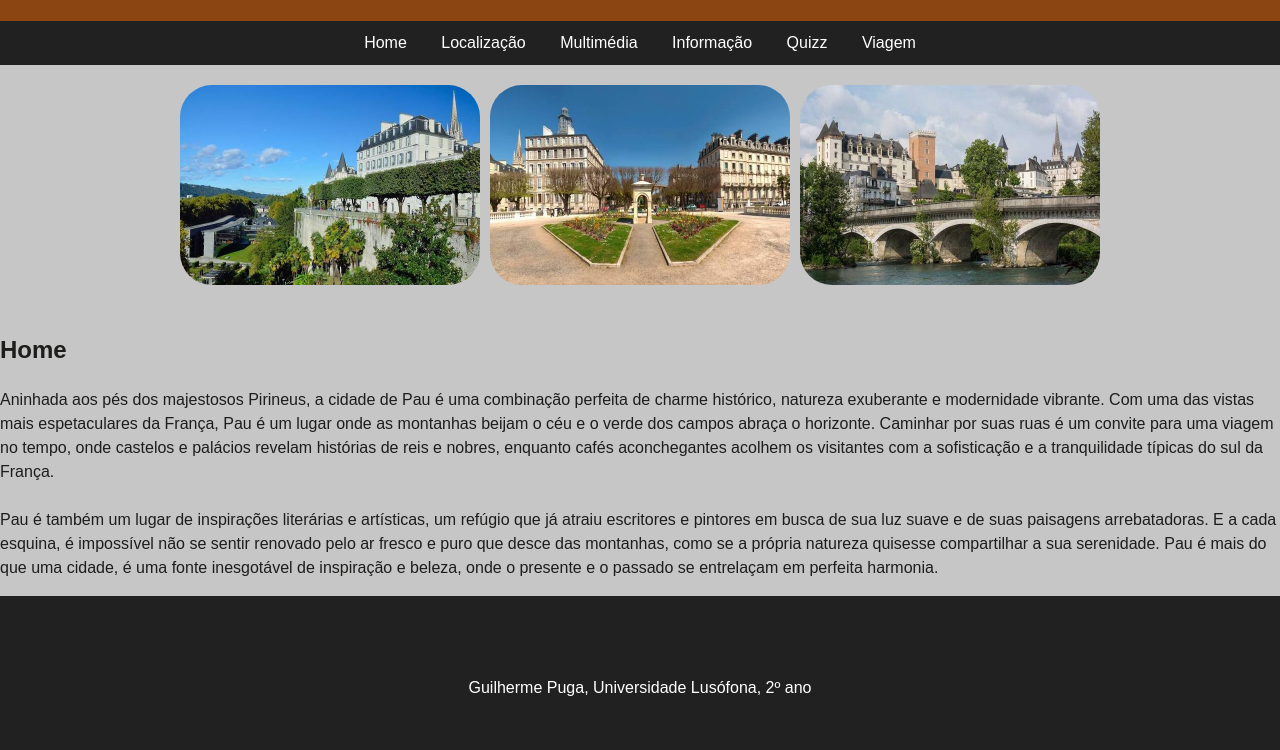
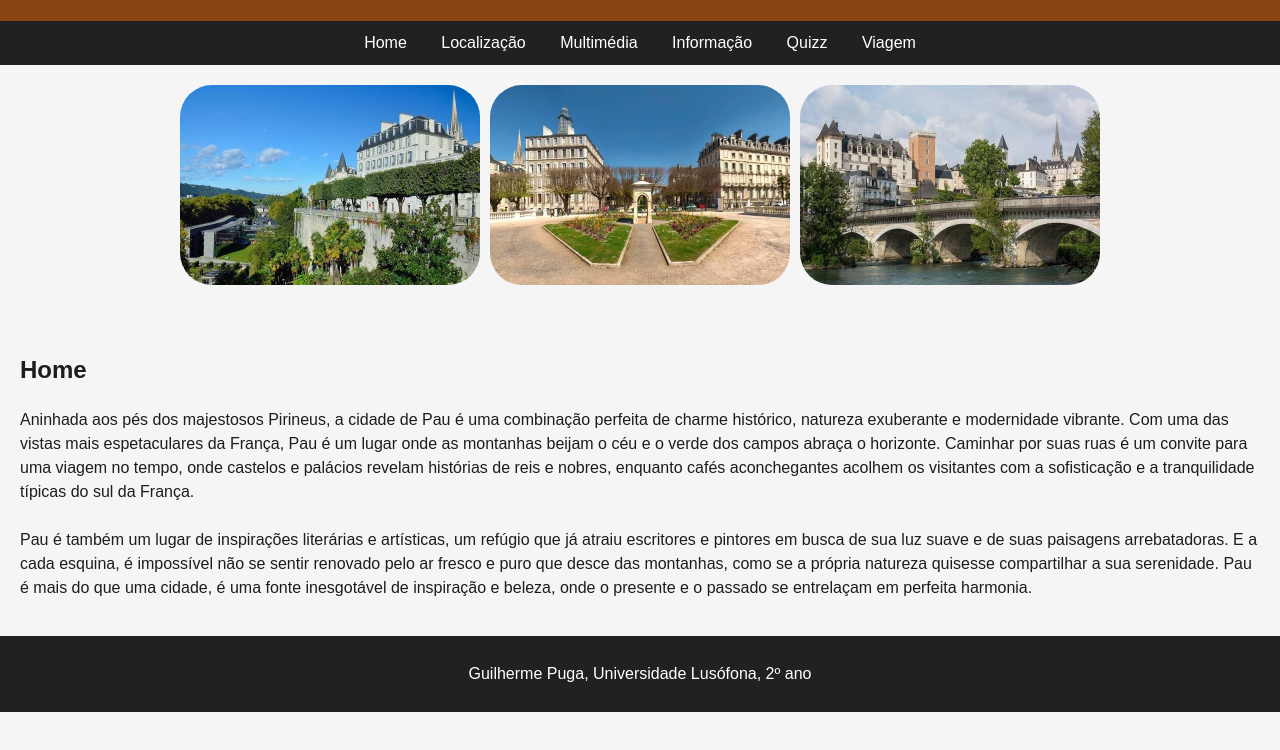
Before and after one commit to guilherme-puga-a22306246/guilherme-puga-a22306246.github.io, a plain HTML site: page lab4/index.html in a window 1280 px wide. Shown: the part 100-850 px from the top of the page. After the commit the page ends 812 px from the top, so only its background shows below. Drawn offline with nearby package versions, Linux system fonts and the light colour scheme.

Commit message:
fixed footer

```diff
--- a/lab4/styles.css
+++ b/lab4/styles.css
@@ -17,6 +17,12 @@ html {
     -webkit-font-smoothing: antialiased;
     margin: 0;
     padding: 0;
+
+}
+html, body {
+    height: 100%;
+    margin: 0;
+    padding: 0;
 }
 label {
     font-size: small;
@@ -32,12 +38,14 @@ label, input {
 }
 
 body {
+    display: flex;
+    flex-direction: column;
     background-color: var(--light-gray);
-    background-color: rgb(198, 198, 198);
     background-size: cover;
     background-position: center;
     margin: 0;
     padding: 0;
+    min-height: 100%;
 }
 
 header {
@@ -94,12 +102,16 @@ nav a:hover .tooltip {
     cursor: pointer;
     width: 300px;
 }
-
+main {
+    flex: 1;
+    padding: 20px;
+}
 footer {
     background-color: #212121;
     color: #fff;
     text-align: center;
-    padding: 64px;
+    padding: 10px;
+    margin-top: auto;
 }
 
 #fotografias h3, #video h3, #poema h3{
```
